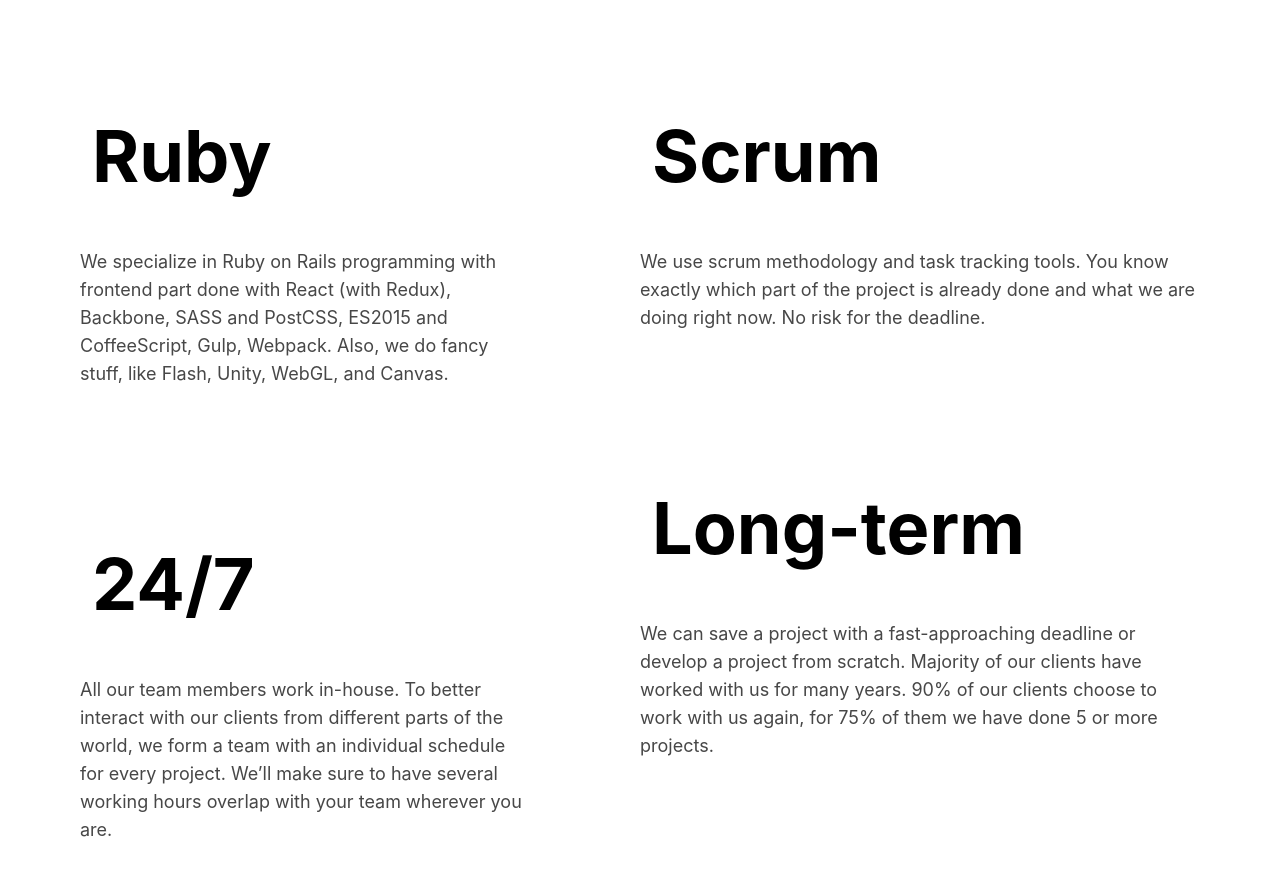
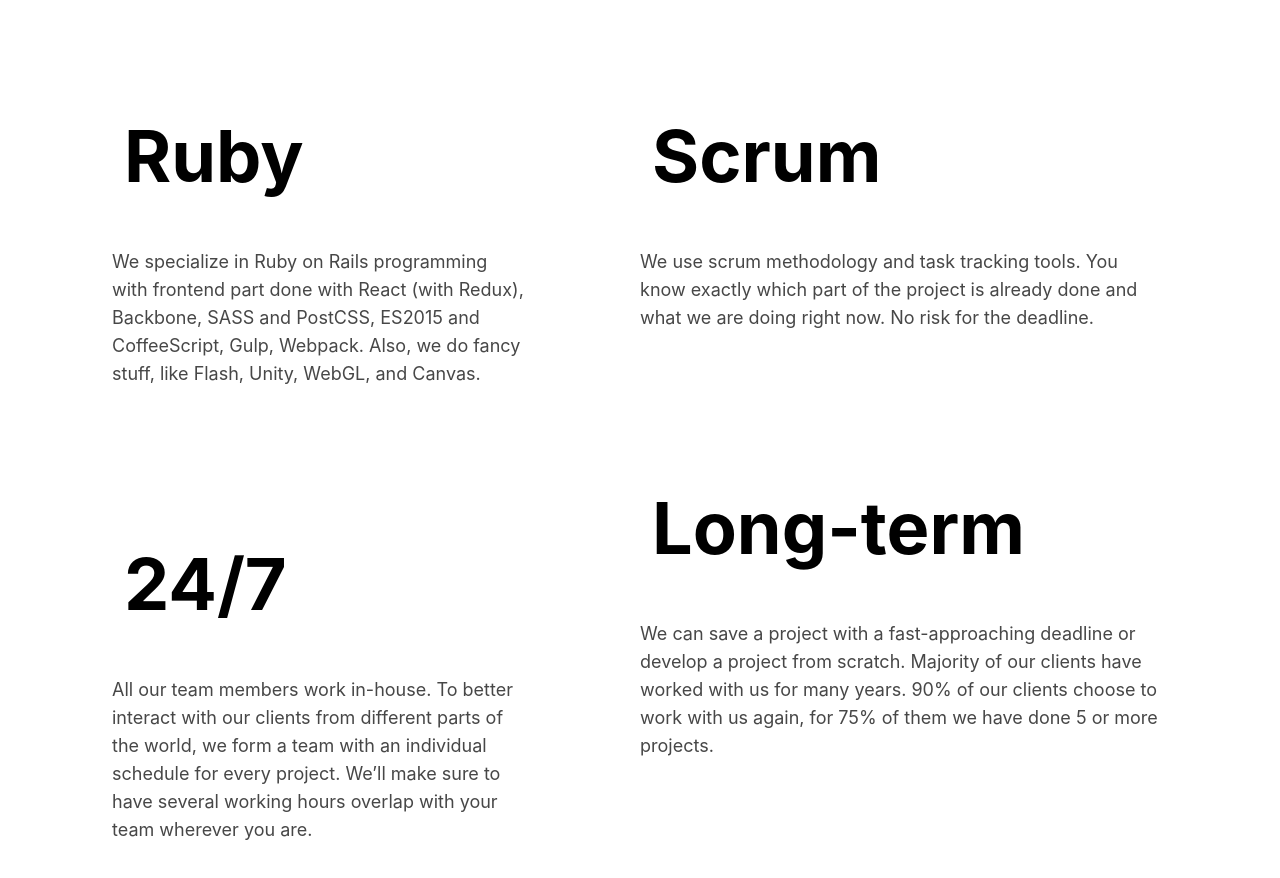
Before and after one commit to Magic-Front/company-site, a React (Create React App) app: page / in a window 1280 px wide. Shown: the part 1640-2518 px from the top of the page. Built offline with nearby package versions, Linux system fonts and the light colour scheme.

Commit message:
[Update] remove Title component, SidebarComponent

```diff
--- a/src/components/ProjectComponent.js
+++ b/src/components/ProjectComponent.js
@@ -1,9 +1,9 @@
 import React from 'react'
 
-export default function ImageComponent({ _class = '', _url = '' }) {
+export default function ImageComponent({ imgClss = '', imgUrl = '' }) {
 	return (
 		<div>
-			<img className={_class} src={_url} alt="project" />
+			<img className={imgClss} src={imgUrl} alt="project" />
 		</div>
 	)
 }
--- a/src/components/SectionComponent.js
+++ b/src/components/SectionComponent.js
@@ -10,7 +10,7 @@
       {...props}
       className={`w-full flex justify-center items-center ${_background}`}
     >
-      <div className="container mx-auto px-6 sm:px-10 md:px-14 lg:px-20 xl:px-24">
+      <div className="container mx-auto px-6 sm:px-10 md:px-14 lg:px-28 xl:px-32">
         {children}
       </div>
     </div>
--- a/src/components/SidebarComponent.js
+++ /dev/null
@@ -1,11 +0,0 @@
-import React from 'react'
-
-export default function SidebarComponent({ options = [] }) {
-	return (
-		<div className="absolute right-5 top-16 text-side lg:text-xl xl:text-2xl">
-			{options.map((item, i) => {
-				return <div key={i}>{item}</div>
-			})}
-		</div>
-	)
-}
--- a/src/components/TitleComponent.js
+++ /dev/null
@@ -1,28 +0,0 @@
-import React from 'react'
-
-export default function TitleComponent({
-	titles = [],
-	classes = [],
-	isAnimate = false,
-	_aos = '',
-	_duration = '',
-	_delay = '',
-}) {
-	return (
-		<>
-			{titles.map((title, i) => {
-				return (
-					<div
-						className={classes[i]}
-						data-aos={isAnimate && _aos}
-						data-aos-duration={isAnimate && _duration}
-						data-aos-delay={isAnimate && _delay}
-						key={i}
-					>
-						{title}
-					</div>
-				)
-			})}
-		</>
-	)
-}
--- a/src/pages/home/AboutSection.js
+++ b/src/pages/home/AboutSection.js
@@ -1,13 +1,9 @@
 import SectionComponent from 'components/SectionComponent'
-import TitleComponent from 'components/TitleComponent'
 import React from 'react'
 import Data from './Data'
 
 const topics = Data.about.topics
-const classesTopic = Data.about.classesTopic
-
-const text =
-  'Founded in 2021, Impactful Capital helps entrepreneurs launch projects that have a positive impact on people and planet.'
+const text = Data.about.title.text
 
 export default function AboutSection() {
   return (
@@ -30,22 +26,8 @@
       <SectionComponent _background="bg-white h-full">
         <div className="grid grid-cols-1 lg:grid-cols-2 xl:grid-cols-2 xl:gap-28 mb-36">
           <div className="lg:pr-28 xl:pr-28">
-            {topics?.slice(0, topics?.length / 2).map((topic, i) => {
-              return (
-                <div
-                  className="pt-40"
-                  data-aos="fade-up"
-                  data-aos-duration="3000"
-                  key={i}
-                >
-                  <TitleComponent titles={topic} classes={classesTopic} />
-                </div>
-              )
-            })}
-          </div>
-          <div>
-            {topics
-              ?.slice(topics?.length / 2, topics?.length)
+            {topics?.textList
+              ?.slice(0, topics?.textList?.length / 2)
               .map((topic, i) => {
                 return (
                   <div
@@ -54,7 +36,33 @@
                     data-aos-duration="3000"
                     key={i}
                   >
-                    <TitleComponent titles={topic} classes={classesTopic} />
+                    <div className={topics.topicClass.subClass}>
+                      {topic.subTitle}
+                    </div>
+                    <div className={topics.topicClass.contentClass}>
+                      {topic.content}
+                    </div>
+                  </div>
+                )
+              })}
+          </div>
+          <div>
+            {topics?.textList
+              ?.slice(topics?.textList?.length / 2, topics?.textList?.length)
+              .map((topic, i) => {
+                return (
+                  <div
+                    className="pt-40"
+                    data-aos="fade-up"
+                    data-aos-duration="3000"
+                    key={i}
+                  >
+                    <div className={topics.topicClass.subClass}>
+                      {topic.subTitle}
+                    </div>
+                    <div className={topics.topicClass.contentClass}>
+                      {topic.content}
+                    </div>
                   </div>
                 )
               })}
--- a/src/pages/home/Data.js
+++ b/src/pages/home/Data.js
@@ -1,84 +1,95 @@
 const about = {
-  titles: [
-    ['We', 'help', 'startups'],
-    ['and', 'digital', 'agencies'],
-    ['launch', 'projects', 'on'],
-    ['time,', 'with', 'no', 'pain.'],
-  ],
-  classesTitle: [
-    'pr-12 text-white',
-    'pr-12 text-white',
-    'pr-12 text-white',
-    'pr-12 text-white',
-  ],
-  topics: [
-    [
-      'Ruby',
-      'We specialize in Ruby on Rails programming with frontend part done with React (with Redux), Backbone, SASS and PostCSS, ES2015 and СoffeeScript, Gulp, Webpack. Also, we do fancy stuff, like Flash, Unity, WebGL, and Canvas.',
+  title: {
+    text:
+      'Founded in 2021, Impactful Capital helps entrepreneurs launch projects that have a positive impact on people and planet.',
+    titleClass: 'pr-12 text-white',
+  },
+  topics: {
+    textList: [
+      {
+        subTitle: 'Ruby',
+        content:
+          'We specialize in Ruby on Rails programming with frontend part done with React (with Redux), Backbone, SASS and PostCSS, ES2015 and СoffeeScript, Gulp, Webpack. Also, we do fancy stuff, like Flash, Unity, WebGL, and Canvas.',
+      },
+      {
+        subTitle: '24/7',
+        content:
+          'All our team members work in-house. To better interact with our clients from different parts of the world, we form a team with an individual schedule for every project. We’ll make sure to have several working hours overlap with your team wherever you are.',
+      },
+      {
+        subTitle: 'Scrum',
+        content:
+          'We use scrum methodology and task tracking tools. You know exactly which part of the project is already done and what we are doing right now. No risk for the deadline.',
+      },
+      {
+        subTitle: 'Long-term',
+        content:
+          'We can save a project with a fast-approaching deadline or develop a project from scratch. Majority of our clients have worked with us for many years.  90% of our clients choose to work with us again, for 75% of them we have done 5 or more projects.',
+      },
     ],
-    [
-      '24/7',
-      'All our team members work in-house. To better interact with our clients from different parts of the world, we form a team with an individual schedule for every project. We’ll make sure to have several working hours overlap with your team wherever you are.',
-    ],
-    [
-      'Scrum',
-      'We use scrum methodology and task tracking tools. You know exactly which part of the project is already done and what we are doing right now. No risk for the deadline.',
-    ],
-    [
-      'Long-term',
-      'We can save a project with a fast-approaching deadline or develop a project from scratch. Majority of our clients have worked with us for many years.  90% of our clients choose to work with us again, for 75% of them we have done 5 or more projects.',
-    ],
-  ],
-  classesTopic: [
-    'px-3 text-5xl md:text-7xl lg:text-7xl font-bold text-black',
-    'text-lg pt-14',
-  ],
-}
-const intro = {
-  titles: [
-    'Investing for Impact',
-    '',
-    'This is test content. it will be replaced with real content. at the moment they are demo.',
-  ],
-  classes: [
-    'mb-8 text-7xl font-extrabold',
-    'mb-16 text-5xl font-bold',
-    'text-xl delay-1000',
-  ],
-  _aos: 'fade-up',
-  _duration: '3000',
+    topicClass: {
+      subClass: 'px-3 text-5xl md:text-7xl lg:text-7xl font-bold text-black',
+      contentClass: 'text-lg pt-14',
+    },
+  },
 }
 const project = {
-  titles: ['Projects'],
-  classes: [
-    'mb-8 text-5xl sm:text-8xl md:text-10xl lg:text-11xl xl:text-12xl font-extrabold text-center text-title',
-  ],
-  images: [
+  title: {
+    text: 'Projects',
+    textClass:
+      'mb-8 text-5xl sm:text-8xl md:text-10xl lg:text-11xl xl:text-12xl font-extrabold text-center text-title',
+  },
+  images: {
+    imgList: [
+      {
+        name: '',
+        url: 'https://snp.agency/frassets/images/cusp-cover-retina.b1b772.jpg',
+      },
+      {
+        name: '',
+        url: 'https://snp.agency/frassets/images/walters_bg_x1.2334ca.jpg',
+      },
+    ],
+    imgClss:
+      'w-full transition duration-300 ease-in transform hover:scale-95 hover:cursor-pointer',
+  },
+  subList: [
     {
-      _url: 'https://snp.agency/frassets/images/cusp-cover-retina.b1b772.jpg',
-      _class:
-        'w-full transition duration-300 ease-in transform hover:scale-95 hover:cursor-pointer',
+      name: 'CUOP',
+      target: '',
     },
     {
-      _url: 'https://snp.agency/frassets/images/walters_bg_x1.2334ca.jpg',
-      _class:
-        'w-full transition duration-300 ease-in transform hover:scale-95 hover:cursor-pointer',
+      name: 'Walters Homes',
+      target: '',
     },
-  ],
-  options: [
-    'CUOP',
-    'Walters Homes',
-    'WE+AR TRBL',
-    'Makespace',
-    'COIN.MOM',
-    'Advantics',
-    'Neebomonitor',
-    'Doslovno',
+    {
+      name: 'WE+AR TRBL',
+      target: '',
+    },
+    {
+      name: 'Makespace',
+      target: '',
+    },
+    {
+      name: 'COIN.MOM',
+      target: '',
+    },
+    {
+      name: 'Advantics',
+      target: '',
+    },
+    {
+      name: 'Neebomonitor',
+      target: '',
+    },
+    {
+      name: 'Doslovno',
+      target: '',
+    },
   ],
 }
 const Data = {
   about: about,
-  intro: intro,
   project: project,
 }
 export default Data
--- a/src/pages/home/ProjectSection.js
+++ b/src/pages/home/ProjectSection.js
@@ -1,27 +1,30 @@
 import React from 'react'
 import ProjectComponent from 'components/ProjectComponent'
 import SectionComponent from 'components/SectionComponent'
-import TitleComponent from 'components/TitleComponent'
-import SidebarComponent from 'components/SidebarComponent'
 import Data from './Data'
 
-const titles = Data.project.titles
-const classes = Data.project.classes
-const images = Data.project.images
-const options = Data.project.options
 export default function ProjectSection() {
   return (
     <div>
       <SectionComponent>
-				<TitleComponent titles={titles} classes={classes} />
+        <div className={Data.project.title.textClass}>
+          {Data.project.title.text}
+        </div>
       </SectionComponent>
       <div className="relative">
-				<SidebarComponent options={options} />
-				{images.map((image, i) => {
+        <div className="absolute right-5 top-16 text-side lg:text-xl xl:text-2xl">
+          {Data.project.subList.map((item, i) => {
+            return <div key={i}>{item.name}</div>
+          })}
+        </div>
+        {Data.project.images.imgList.map((imgItem, index) => {
           return (
-						<div key={i}>
+            <div key={index}>
               <SectionComponent>
-								<ProjectComponent _class={image._class} _url={image._url} />
+                <ProjectComponent
+                  imgClss={Data.project.images.imgClss}
+                  imgUrl={imgItem.url}
+                />
               </SectionComponent>
               <div className="h-half bg-light"></div>
             </div>
```
Lines whose indentation alone changed are shown as unchanged.
